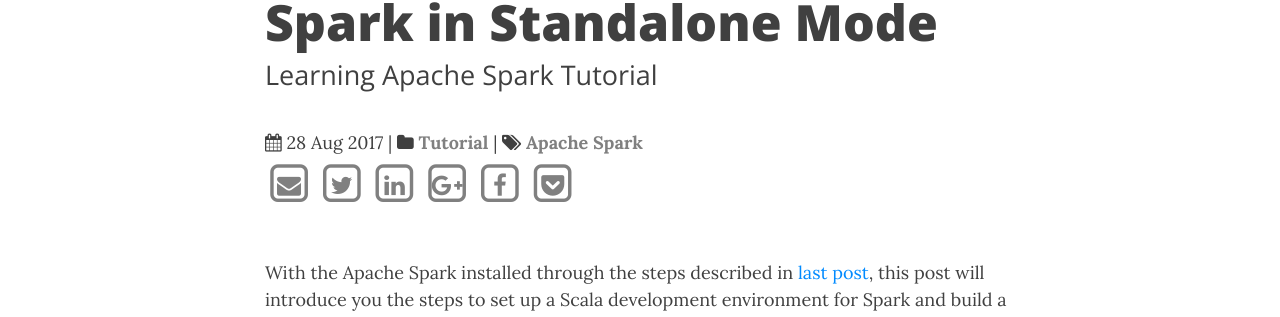
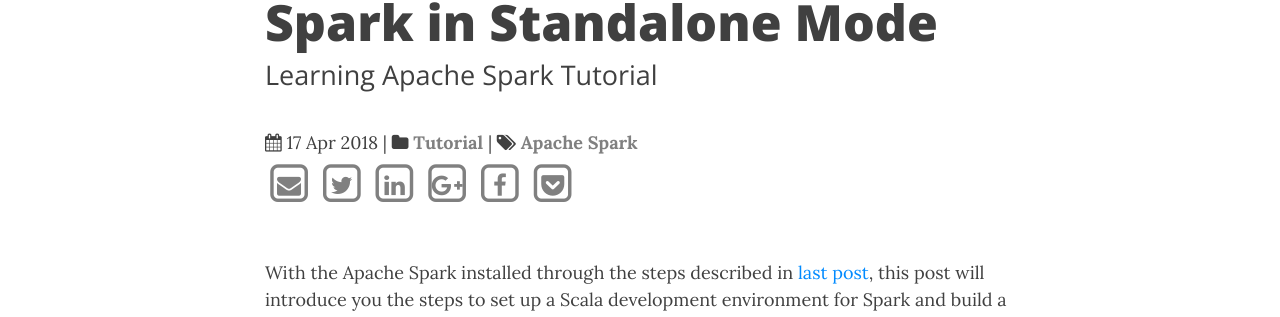
Before and after one commit to stonefl/stonefl.github.io, a Jekyll site: the page built from _posts/2018-04-17-set-up-scala-development-environment-for-apache-spark-in-standalone-mode.md, in a window 1280 px wide and 900 px high. Shown: the part 245-562 px from the top of the window. Built offline with Jekyll 4.4.1, drawn with Linux system fonts in a browser that asks for light colours; nearby versions of some CDN libraries; comment, search, counter and statistics services are not loaded.

Commit message:
update last post

```diff
--- a/_posts/2018-04-17-set-up-scala-development-environment-for-apache-spark-in-standalone-mode.md
+++ b/_posts/2018-04-17-set-up-scala-development-environment-for-apache-spark-in-standalone-mode.md
@@ -3,7 +3,7 @@
 published: true
 title: 'Set Up Scala Development Environment for Apache Spark in Standalone Mode '
 subtitle: Learning Apache Spark Tutorial
-date: '2017-08-28'
+date: '2018-04-17'
 categories:
   - Tutorial
 tags:
```
Also changed, not shown: _posts/2018-02-06-Install-Python-3-Distributions-on-a-Linux-Server.md (renamed from _posts/2018-02-06-install-anaconda-on-hosted-linux-server.md).
